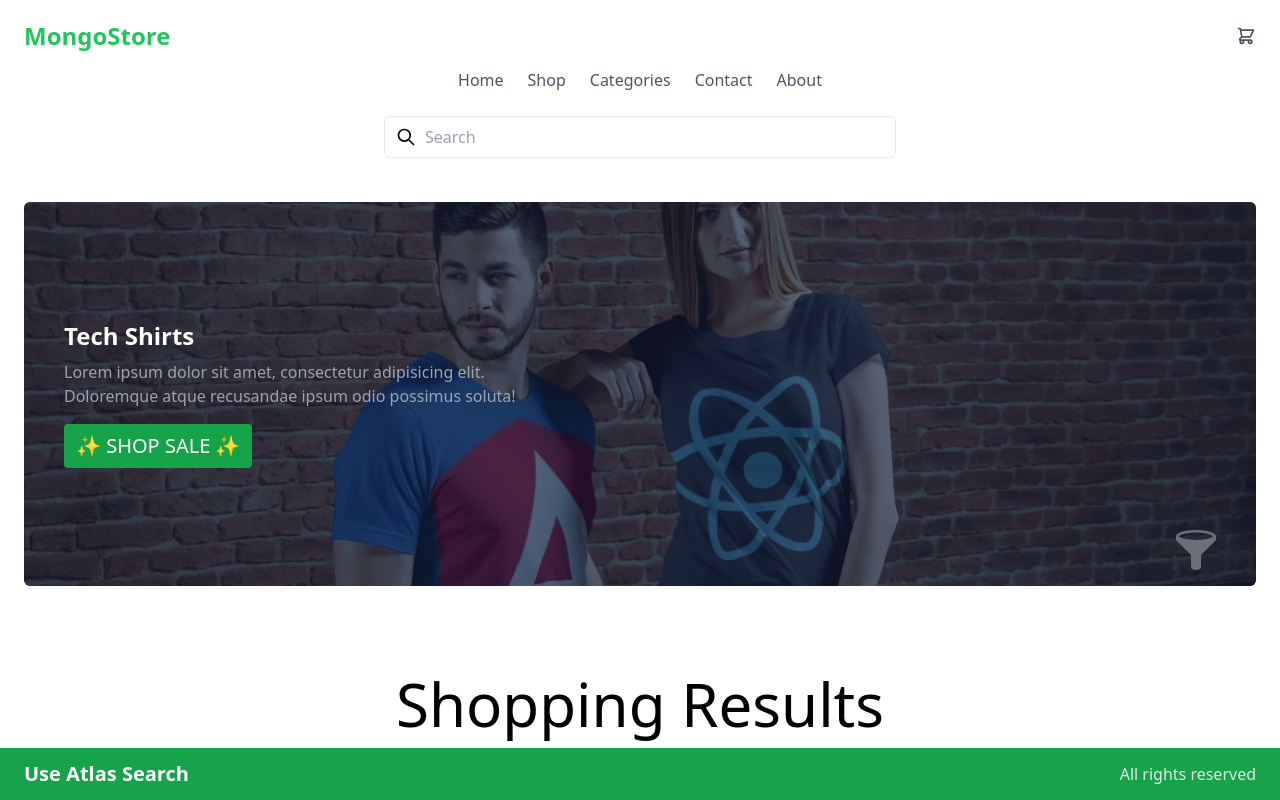
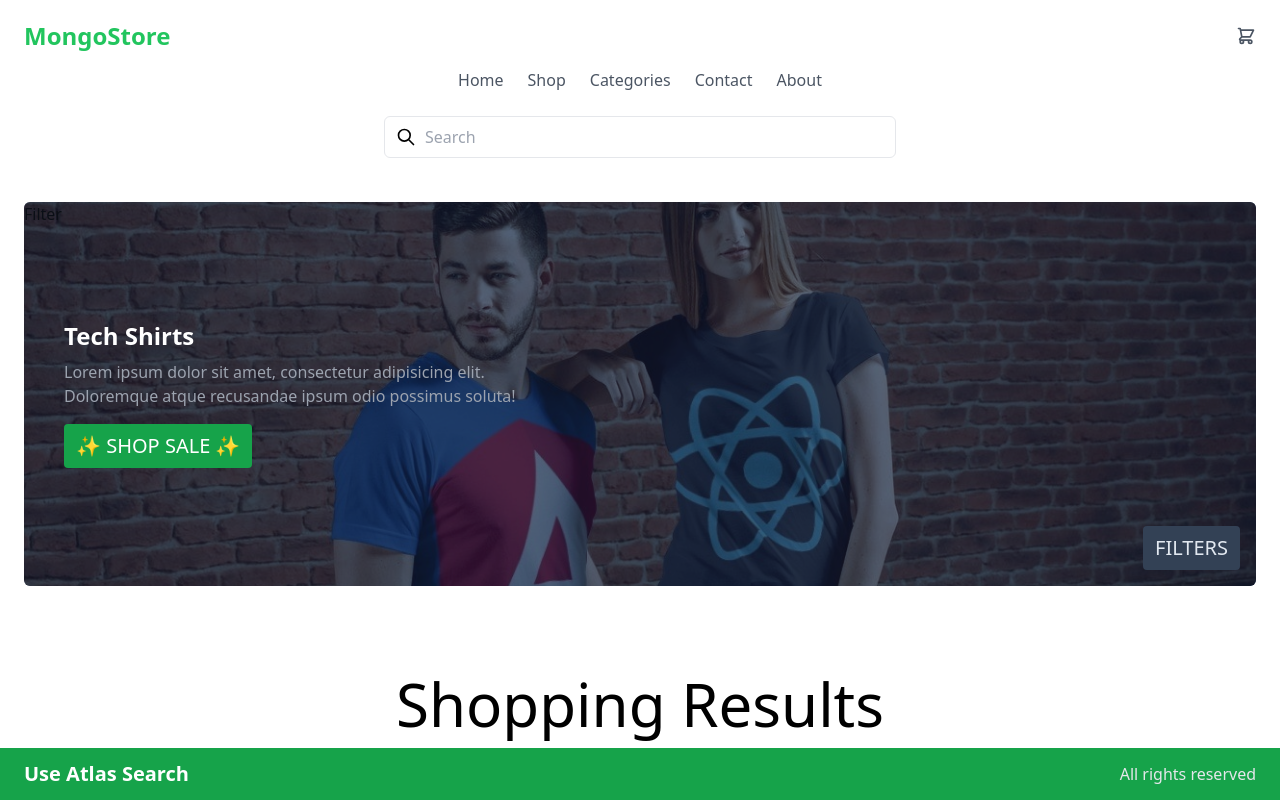
Before and after one commit to khuaulme/AtlasSearchStore, a React (Create React App) app: page / in a window 1280 px wide. Built offline with nearby package versions, Linux system fonts and the light colour scheme.

Commit message:
fixed filters

```diff
--- a/src/components/Hero.js
+++ b/src/components/Hero.js
@@ -32,15 +32,17 @@ const Hero = ({
             >
               <span>✨ Shop Sale ✨</span>
             </button>
+
+            <button
+              onClick={() => setShowFilters(!showFilters)}
+              className="absolute bottom-4 right-4 flex items-center mt-4 px-3 py-2 bg-slate-700 text-slate-200 text-xl uppercase font-medium rounded hover:bg-slate-600 focus:outline-none focus:bg-slate-600"
+            >
+              <span>Filters</span>
+            </button>
           </div>
         </div>
       </div>
-      <div onClick={() => console.log("Click!")}>
-        <ImFilter
-          onClick={() => console.log("Click!")}
-          className="absolute bottom-4 right-10 w-10 h-10 text-slate-100"
-        />
-      </div>
+      <button onClick={() => setShowSponsored(!showSponsored)}>Filter</button>
     </div>
   );
 };
--- a/src/components/ProductDescription.js
+++ b/src/components/ProductDescription.js
@@ -31,7 +31,7 @@ const ProductDescription = ({
         </div>
 
         <div className="flex justify-around py-4 pl-2 pr-4">
-          <img src={image} alt={title} className="z-0 w-1/4" />
+          <img src={image} alt={title} className="z-0 w-1/4 h-96" />
           <div className="flex flex-col ml-6 text-2xl font-body">
             {description ? (
               description.map((item, idx) => {
```
